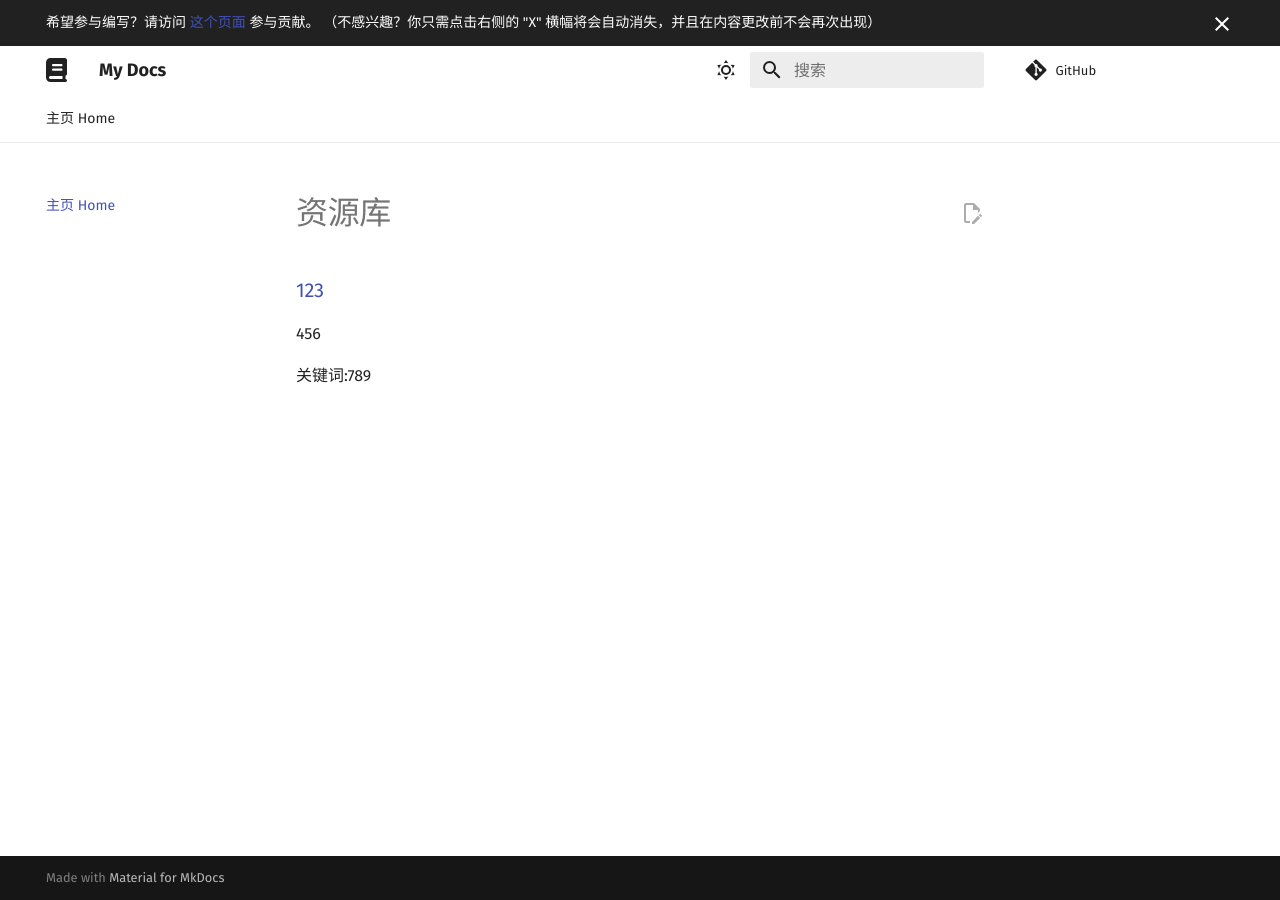
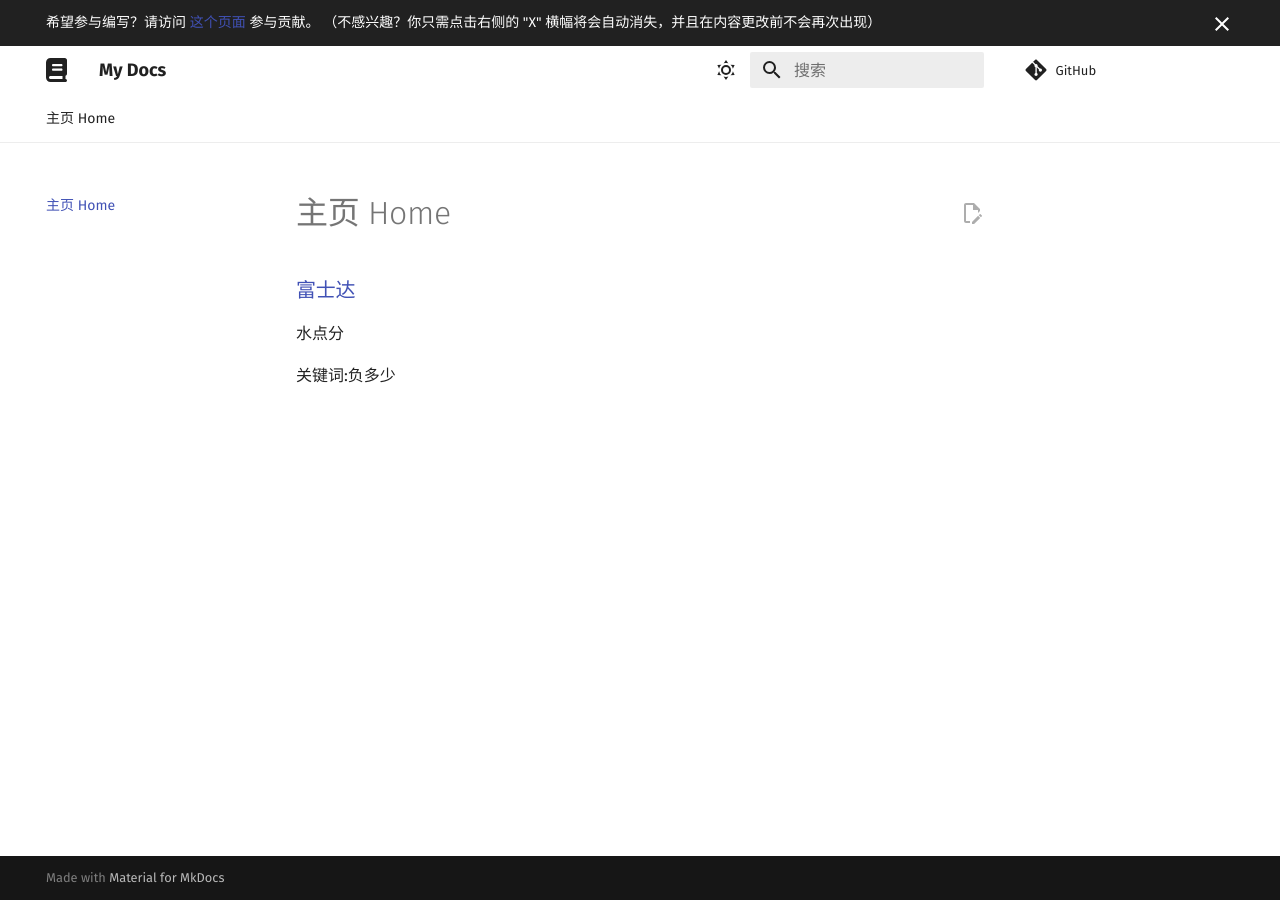
Before and after one commit to Chocolateater/Resource-Library, an MkDocs documentation site: the page built from docs/intro.md, in a window 1280 px wide. Built offline with MkDocs 1.6.1 and Material for MkDocs 9.7.7, drawn with Linux system fonts in a browser that asks for light colours; comment, search, counter and statistics services are not loaded.

Commit message:
Update index.md via GitHub API

```diff
--- a/docs/intro.md
+++ b/docs/intro.md
@@ -1,7 +1,5 @@
-# 资源库
+<h3><a href="第三方">富士达</a> </h3>
 
-<h3><a href="https://github.com/Chocolateater/Resource-Library/actions">123</a> </h3>
+水点分
 
-456
-
-关键词:789
+关键词:负多少
```
